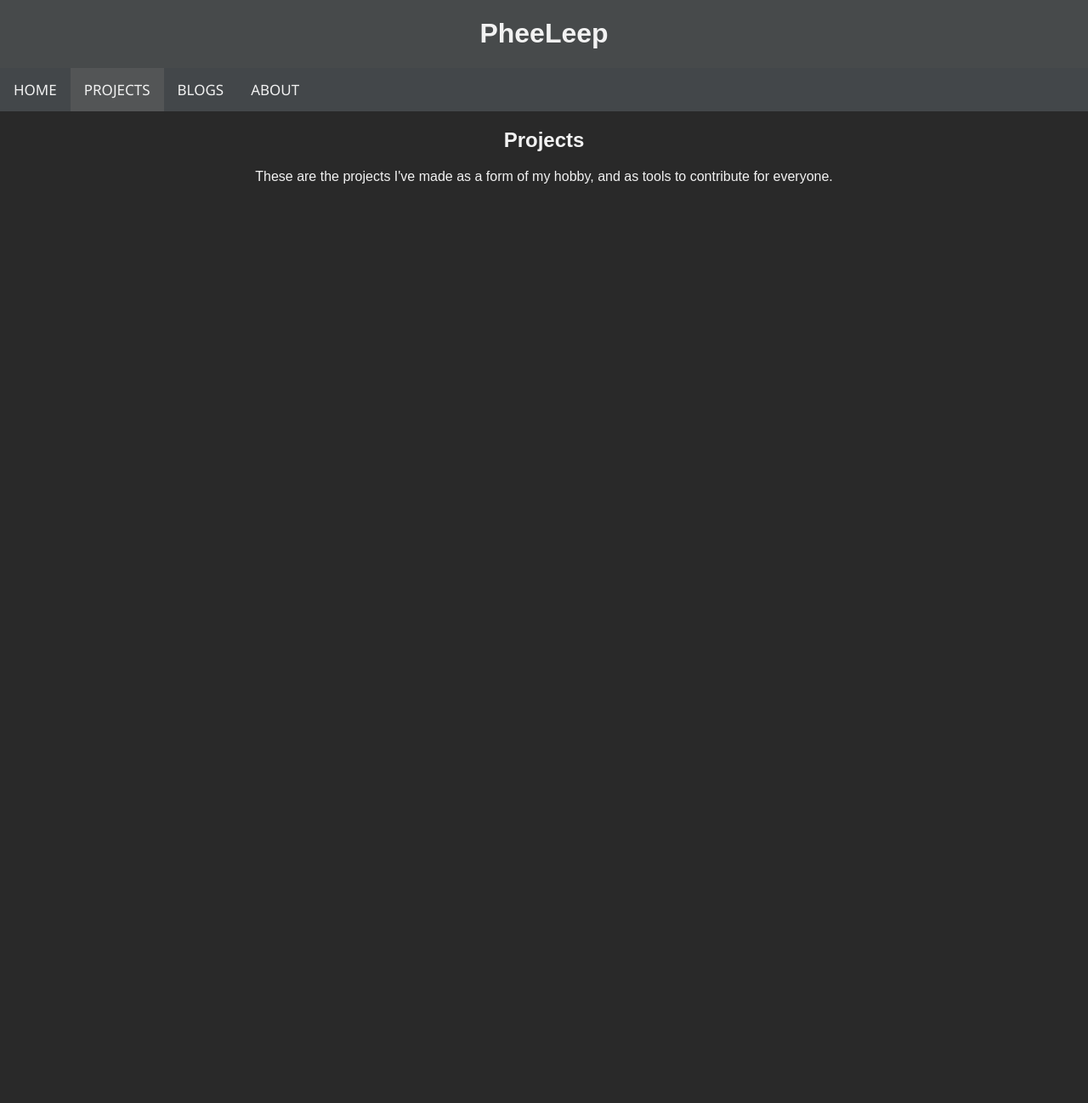
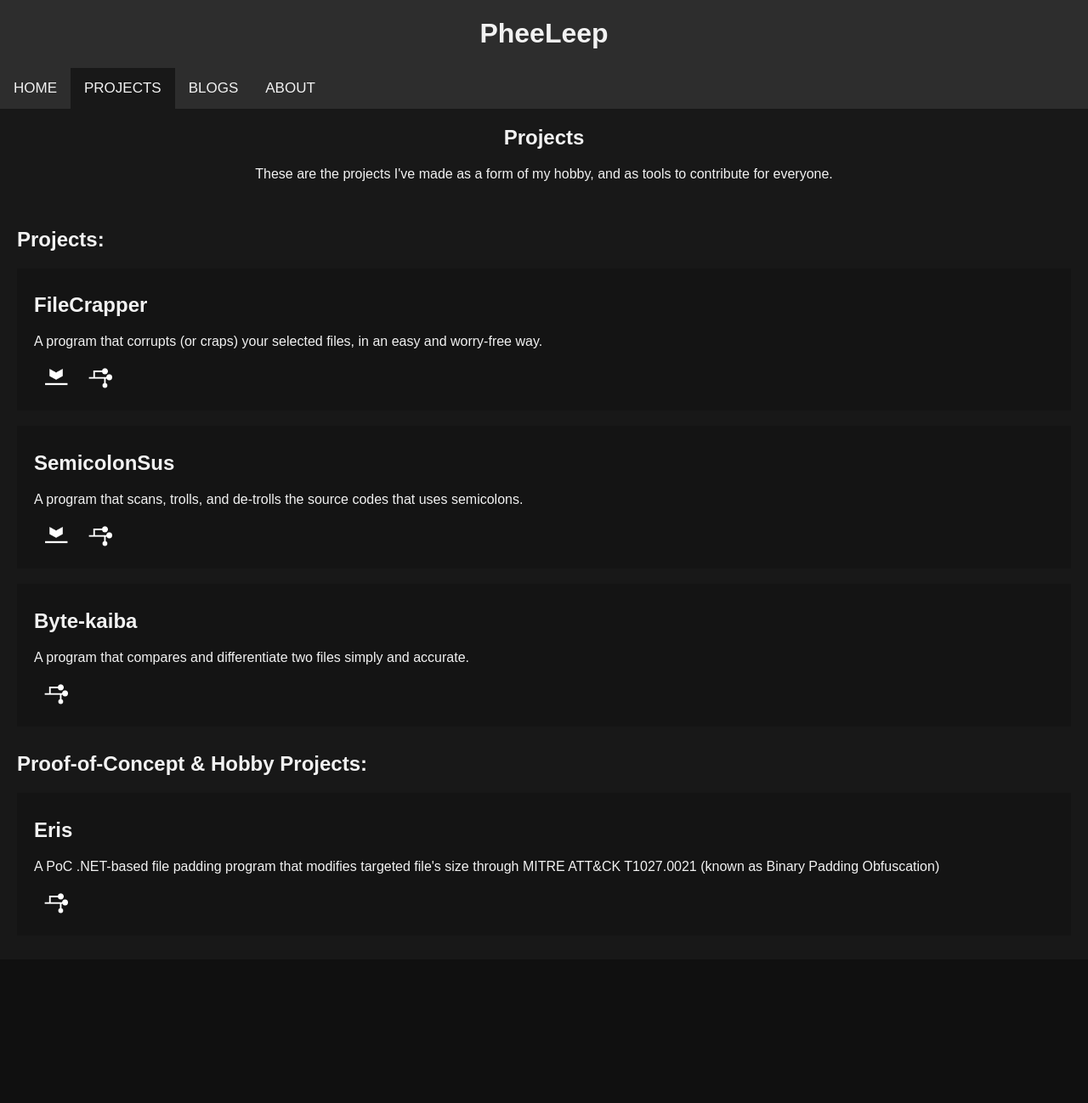
Before and after one commit to PheeLeep/pheeleep.github.io, a Jekyll site: the page built from docs/projects.html, in a window 1280 px wide. Shown: the whole page at 85% size. Built offline with Jekyll 4.4.1, drawn with Linux system fonts in a browser that asks for light colours; before the commit the page ends 900 px from its top, so only the background shows below that.

Commit message:
Added Images and Pages Modifications.

```diff
--- a/_layouts/default.html
+++ b/_layouts/default.html
@@ -25,22 +25,35 @@
             document.getElementById('dropDownBtn').onclick = dropDown;
         }
     </script>
-    <div id="main_content_wrap" class="outer">
+    <div id="main_content_wrap" class="wrapper">
         <div class="mainpage_logo">
             <h1 class=".about_headingone">PheeLeep</h1>
         </div>
         <div class="topnav" id="myTopnav">
             <a href="javascript:void(0);" id="dropDownBtn" class="icon">&#9776;</a>
             <a class="{% if page.url == '/' %}active{% endif %}" href="{{ site.baseurl }}/index.html">HOME</a>
-            <a class="{% if page.url == '/docs/projects.html' %}active{% endif %}" href="{{ site.baseurl }}/docs/projects.html">PROJECTS</a>
-            <a class="{% if page.url == '/docs/blogs.html' %}active{% endif %}" href="{{ site.baseurl }}/docs/blogs.html">BLOGS</a>
-            <a class="{% if page.url == '/docs/about.html' %}active{% endif %}" href="{{ site.baseurl }}/docs/about.html">ABOUT</a>
+            <a class="{% if page.url == '/docs/projects.html' %}active{% endif %}"
+                href="{{ site.baseurl }}/docs/projects.html">PROJECTS</a>
+            <a class="{% if page.url == '/docs/blogs.html' %}active{% endif %}"
+                href="{{ site.baseurl }}/docs/blogs.html">BLOGS</a>
+            <a class="{% if page.url == '/docs/about.html' %}active{% endif %}"
+                href="{{ site.baseurl }}/docs/about.html">ABOUT</a>
         </div>
         <main>
             <section id="main_content" class="inner">
                 {{ content }}
             </section>
         </main>
+        <div class="footer">
+            {% if site.github.is_project_page %}
+            <p class="endcred">
+                <br />
+                {{ site.title | default: site.github.repository_name }}
+                maintained by
+                <a href="{{ site.github.owner_url }}">{{ site.github.owner_name }}</a>
+            </p>
+            {% endif %}
+        </div>
     </div>
 </body>
 
--- a/assets/styles.css
+++ b/assets/styles.css
@@ -1,11 +1,12 @@
 /* Footer */
 .footer {
   width: 100%;
-  background-color: rgb(10, 10, 10);
+  background-color: rgb(16, 16, 16);
   color: white;
   text-align: center;
-  bottom: 0%;
+  height: 15%;
   left: 0%;
+  display: block;
 }
 
 .footer a {
@@ -15,30 +16,38 @@
   padding: 25px 30px;
   text-decoration: none;
   font-size: 17px;
-  font-family: 'Segoe UI', Tahoma, Geneva, Verdana, sans-serif;
+  font-family: Arial, Verdana;
 }
 
 .endcred {
   text-align: center;
   font-size: 15px;
-  font-family: 'Segoe UI', Tahoma, Geneva, Verdana, sans-serif;
+  font-family: Arial, Verdana;
 }
 
 /* End of Footer */
 
 /* Main */
-body {
+html, body {
+  height: 100%;
   margin: 0px;
   color: #f2f2f2;
-  background-color: rgb(41, 41, 41);
+  background-color: rgb(24, 24, 24);
   text-align: center;
   font-family: Arial, Verdana;
+  display: flex;
+  flex-direction: column;
+}
+
+.wrapper {
+  flex: 1;
 }
 
 main {
-  margin-left: 10px;
-  margin-right: 10px;
+  margin-left: 20px;
+  margin-right: 20px;
 }
+
 /* End of Main */
 
 @media screen and (max-width: 720px) {
@@ -66,7 +75,7 @@ main {
   color: #f2f2f2;
   text-align: center;
   font-size: 15px;
-  font-family: 'Segoe UI', Tahoma, Geneva, Verdana, sans-serif;
+  font-family: Arial, Verdana;
 }
 
 .tableproducts td {
@@ -78,7 +87,7 @@ main {
   color: #f2f2f2;
   text-align: center;
   font-size: 20px;
-  font-family: 'Segoe UI', Tahoma, Geneva, Verdana, sans-serif;
+  font-family: Arial, Verdana;
 }
 
 .iconhanger {
@@ -91,7 +100,7 @@ main {
   color: #f2f2f2;
   text-align: left;
   font-size: 30px;
-  font-family: 'Segoe UI', Tahoma, Geneva, Verdana, sans-serif;
+  font-family: Arial, Verdana;
 }
 
 .tabledetails {
@@ -108,7 +117,7 @@ main {
   text-align: left;
   font-size: 30px;
   padding-left: 15px;
-  font-family: 'Segoe UI', Tahoma, Geneva, Verdana, sans-serif;
+  font-family: Arial, Verdana;
 }
 
 .tabledetails p {
@@ -116,7 +125,7 @@ main {
   color: #f2f2f2;
   text-align: left;
   font-size: 20px;
-  font-family: 'Segoe UI', Tahoma, Geneva, Verdana, sans-serif;
+  font-family: Arial, Verdana;
   padding-left: 15px;
 }
 
@@ -124,7 +133,7 @@ main {
   color: #f2f2f2;
   text-align: center;
   font-size: 20px;
-  font-family: 'Segoe UI', Tahoma, Geneva, Verdana, sans-serif;
+  font-family: Arial, Verdana;
   margin-left: 10px;
 }
 
@@ -142,19 +151,23 @@ main {
   margin-right: auto;
   width: 100%;
   justify-content: center;
-  background-color: rgb(71, 74, 75)
+  background-color: rgb(45,45,45)
 }
 
-.mainpage_logo img {
-  width: auto;
-  height: auto;
-}
 
 .topnav {
-  background-color: rgb(67, 71, 74);
+  background-color: rgb(45,45,45);
   overflow: hidden;
 }
 
+.container {
+  background-color: rgb(20, 20, 20);
+  margin: 0 auto;
+  padding-left: 20px;
+  padding-right: 20px;
+  padding-top: 10px;
+  padding-bottom: 10px;
+}
 
 .topnav a {
   float: left;
@@ -164,16 +177,21 @@ main {
   padding: 14px 16px;
   text-decoration: none;
   font-size: 17px;
-  font-family: 'Segoe UI', Tahoma, Geneva, Verdana, sans-serif;
+  font-family: Arial, Verdana;
 }
 
 .active {
-  background-color: rgb(83, 85, 86);
+  background-color: rgb(24, 24, 24);
   color: white;
 }
 
 .topnav .icon {
   display: none;
+}
+
+.div_tabs {
+  text-align: left;
+  padding-bottom: 10px;
 }
 
 .dropdown {
@@ -190,7 +208,7 @@ main {
   background-color: inherit;
   font-family: inherit;
   margin: 0;
-  font-family: 'Segoe UI', Tahoma, Geneva, Verdana, sans-serif;
+  font-family: Arial, Verdana;
 }
 
 .dropdown-content {
--- a/docs/projects.html
+++ b/docs/projects.html
@@ -4,3 +4,74 @@ title: Projects | PheeLeep
 ---
 <h2>Projects</h2>
 <p>These are the projects I've made as a form of my hobby, and as tools to contribute for everyone.</p>
+<br />
+<div class="div_tabs">
+    <h2>Projects:</h2>
+    <div class="container" onclick="location.href='{{ site.baseurl }}/repo-docs/filecrapper.html'">
+        <div>
+            <h2>FileCrapper</h2>
+            <p>
+                A program that corrupts (or craps) your selected files, in an easy and worry-free way.
+            </p>
+            <div style="display: flex; margin-bottom: 10px; margin-top: 10px;">
+                <a style="padding-left: 10px; padding-right: 10px;" href="https://github.com/PheeLeep/FileCrapper-Project/releases">
+                    <img title="Download from Release." height="32px" width="32px" src="{{ site.baseurl }}/assets/icons/download.png" />
+                </a>
+                <a style="padding-left: 10px; padding-right: 10px;" href="https://github.com/PheeLeep/FileCrapper-Project">
+                    <img title="Check the Repository." height="32px" width="32px" src="{{ site.baseurl }}/assets/icons/git-check.png" />
+                </a>
+            </div>
+        </div>
+    </div>
+    <br />
+    <div class="container" onclick="location.href='{{ site.baseurl }}/repo-docs/semicolonsus.html'">
+        <div>
+            <h2>SemicolonSus</h2>
+            <p>
+                A program that scans, trolls, and de-trolls the source codes that uses semicolons.
+            </p>
+            <div style="display: flex; margin-bottom: 10px; margin-top: 10px;">
+                <a style="padding-left: 10px; padding-right: 10px;" href="https://github.com/PheeLeep/SemicolonSus/releases">
+                    <img title="Download from Release." height="32px" width="32px" src="{{ site.baseurl }}/assets/icons/download.png" />
+                </a>
+                <a style="padding-left: 10px; padding-right: 10px;" href="https://github.com/PheeLeep/SemicolonSus">
+                    <img title="Check the Repository." height="32px" width="32px" src="{{ site.baseurl }}/assets/icons/git-check.png" />
+                </a>
+            </div>
+        </div>
+    </div>
+    <br />
+    <div class="container" onclick="location.href='{{ site.baseurl }}/repo-docs/semicolonsus.html'">
+        <div>
+            <h2>Byte-kaiba</h2>
+            <p>
+                A program that compares and differentiate two files simply and accurate.
+            </p>
+            <div style="display: flex; margin-bottom: 10px; margin-top: 10px;">
+                <a style="padding-left: 10px; padding-right: 10px;" href="https://github.com/PheeLeep/Byte-kaiba">
+                    <img title="Check the Repository." height="32px" width="32px" src="{{ site.baseurl }}/assets/icons/git-check.png" />
+                </a>
+            </div>
+        </div>
+    </div>
+</div>
+
+<!-- PoC & Hobbies -->
+<div class="div_tabs">
+    <h2>Proof-of-Concept & Hobby Projects:</h2>
+    <div class="container" onclick="location.href='{{ site.baseurl }}/repo-docs/filecrapper.html'">
+        <div>
+            <h2>Eris</h2>
+            <p>
+                A PoC .NET-based file padding program that modifies targeted file's size
+                through MITRE ATT&CK T1027.0021 (known as Binary Padding Obfuscation)
+            </p>
+            <div style="display: flex; margin-bottom: 10px; margin-top: 10px;">
+                <a style="padding-left: 10px;" href="https://github.com/PheeLeep/Eris">
+                    <img title="Check the Repository." height="32px" width="32px" src="{{ site.baseurl }}/assets/icons/git-check.png" />
+                </a>
+            </div>
+        </div>
+    </div>
+    <br />
+</div>
```
Also changed, not shown: docs/404.html (+4 -6 lines), docs/about.html (+19 -1 lines), index.html (+29 -3 lines), assets/icons/download.png (added), assets/icons/git-check.png (added).
